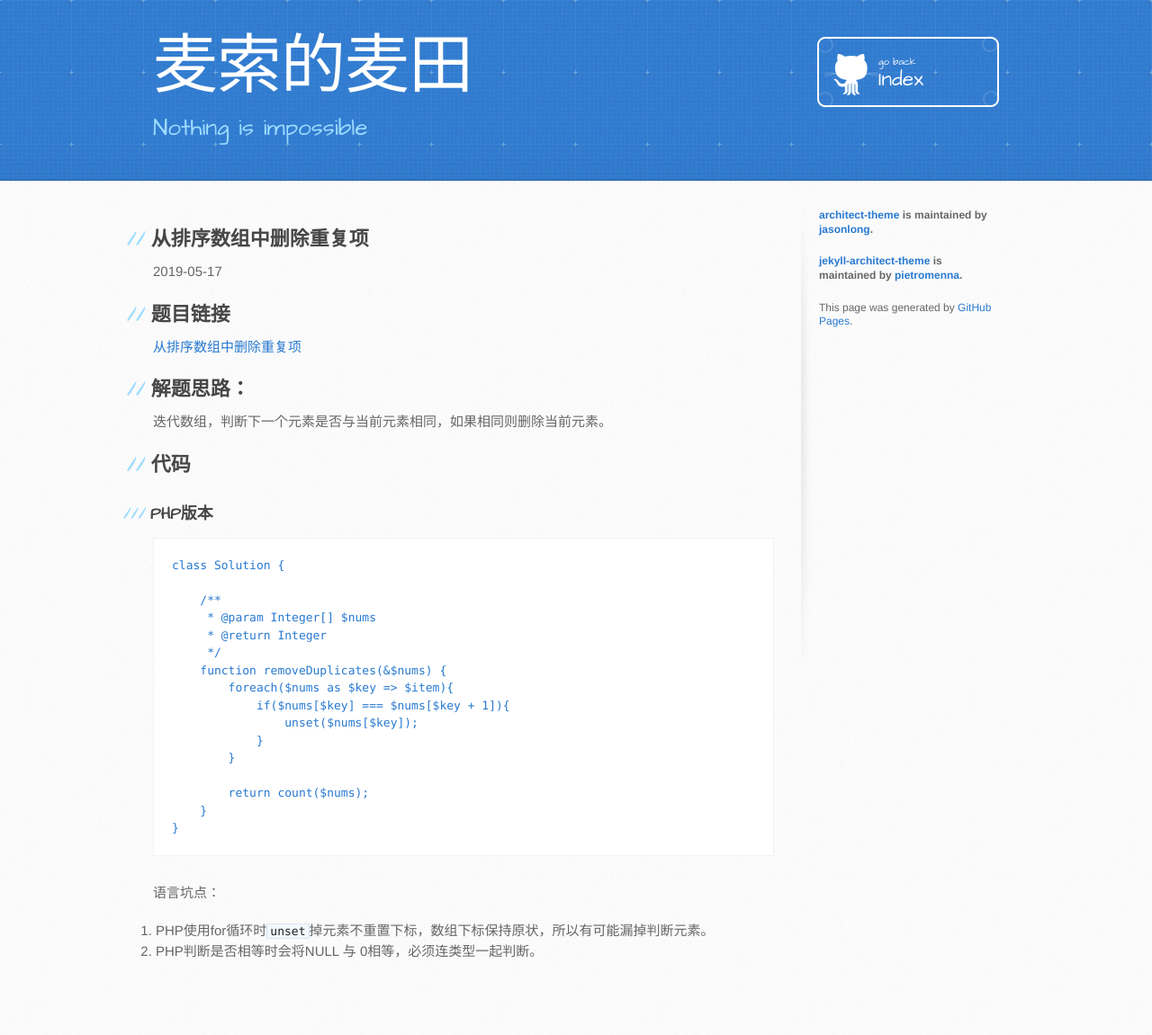
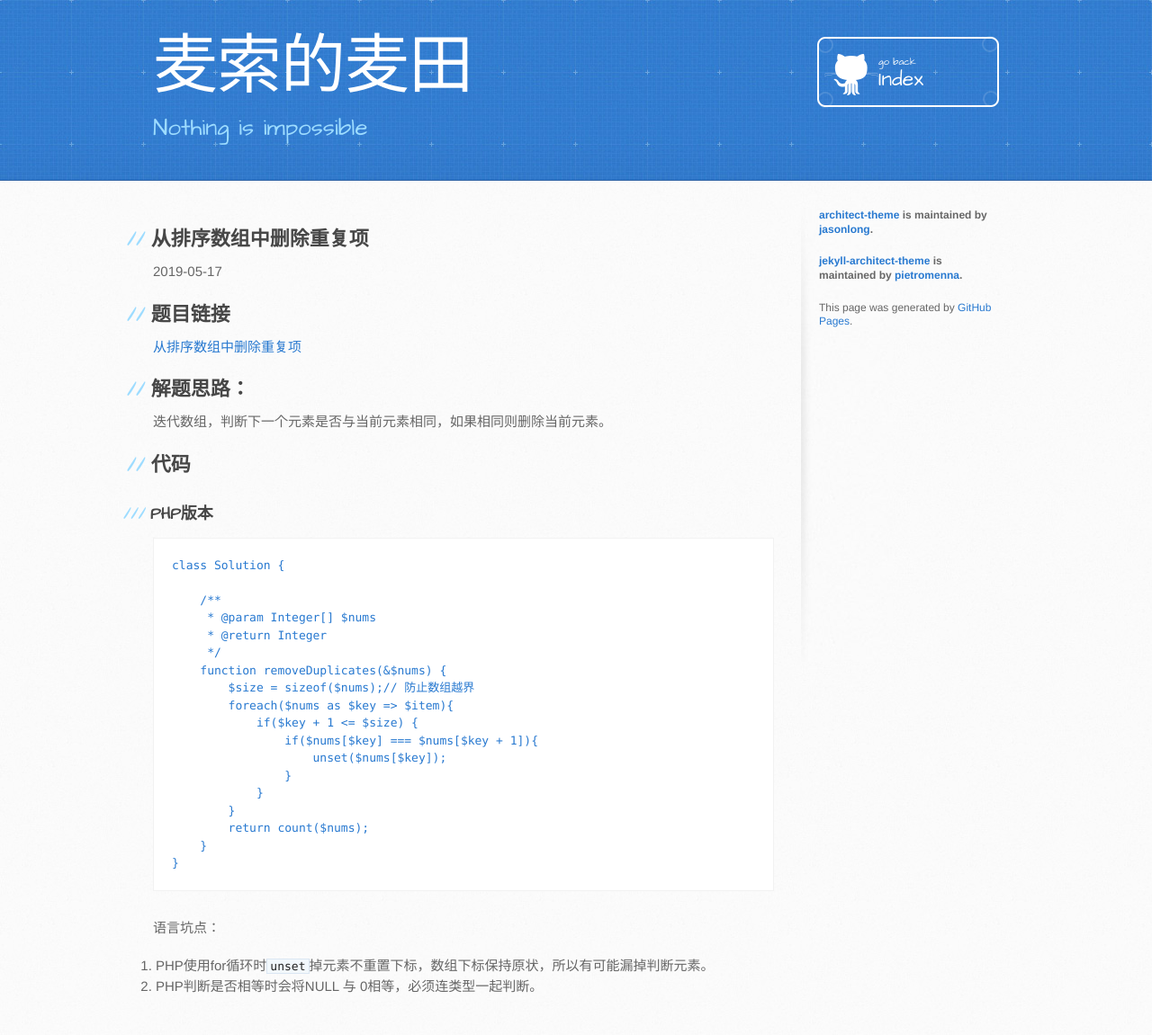
Before and after one commit to dongm2ez/m2ez.github.io, a Jekyll site: the page built from _posts/2019-5-17-top-interview-questions-easy.md, in a window 1280 px wide. Shown: the whole page at 90% size. Built offline with Jekyll 4.4.1, drawn with Linux system fonts in a browser that asks for light colours; comment, search, counter and statistics services are not loaded; before the commit the page ends 1112 px from its top, so only the background shows below that.

Commit message:
文章修改迭代

````diff
--- a/_posts/2019-5-17-top-interview-questions-easy.md
+++ b/_posts/2019-5-17-top-interview-questions-easy.md
@@ -25,18 +25,19 @@ class Solution {
      * @return Integer
      */
     function removeDuplicates(&$nums) {
+        $size = sizeof($nums);// 防止数组越界
         foreach($nums as $key => $item){
-            if($nums[$key] === $nums[$key + 1]){
-                unset($nums[$key]);
+            if($key + 1 <= $size) {
+                if($nums[$key] === $nums[$key + 1]){
+                    unset($nums[$key]);
+                }
             }
         }
-
         return count($nums);
     }
 }
 ```
 
-
 语言坑点：
 
 1. PHP使用for循环时`unset`掉元素不重置下标，数组下标保持原状，所以有可能漏掉判断元素。
````
